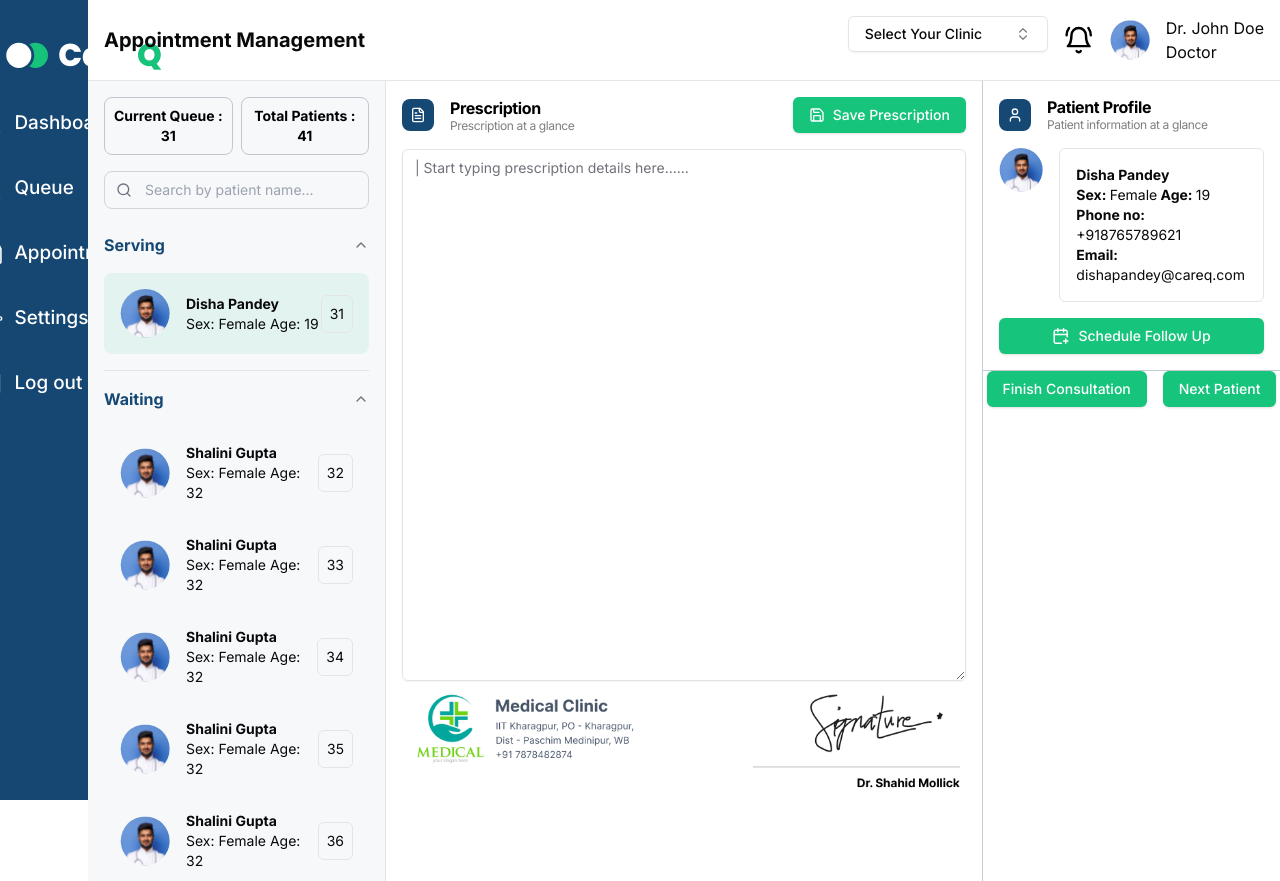
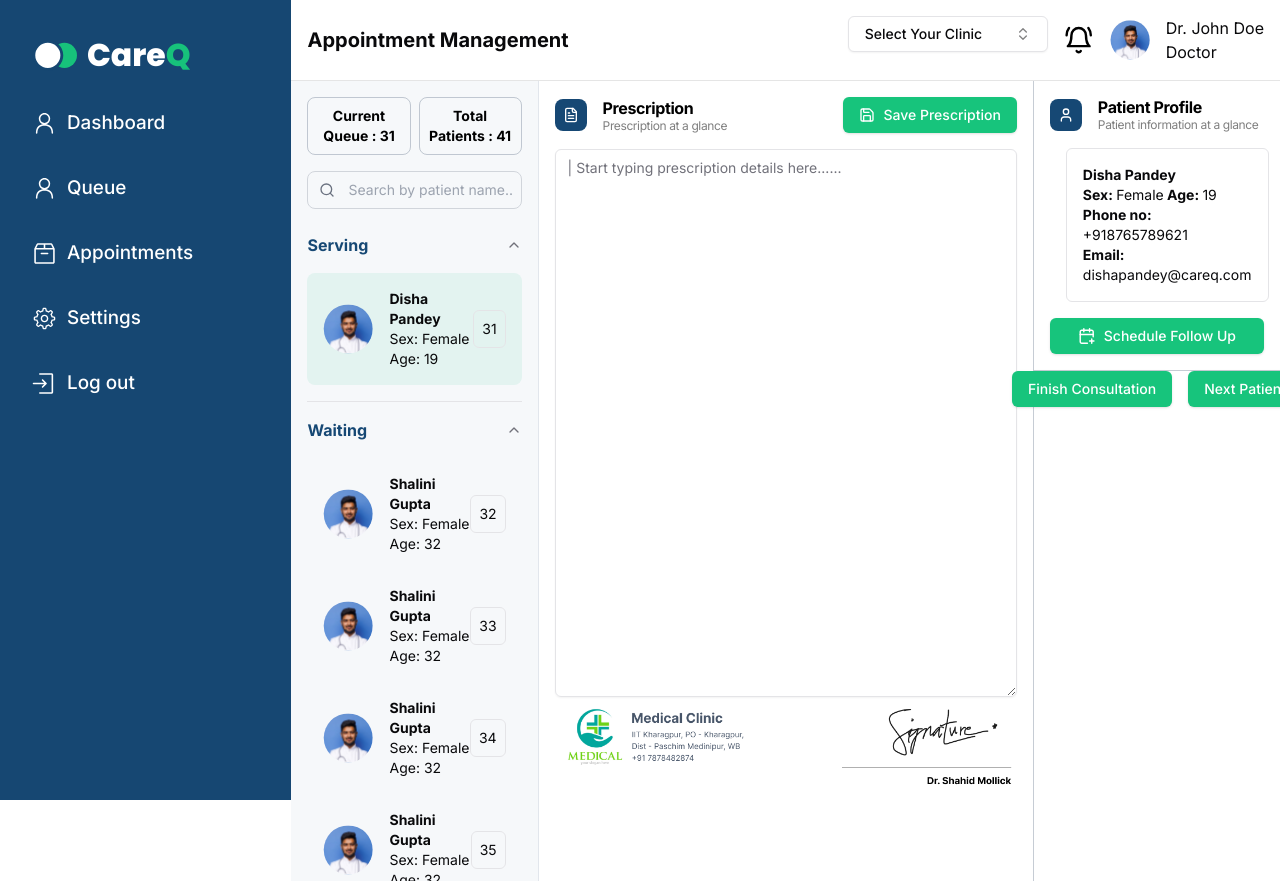
Before and after one commit to ShahidMollick/careq-webapp, a Next.js app: page /appointment in a window 1280 px wide. Built offline with nearby package versions, Linux system fonts and the light colour scheme.

Commit message:
Update page.css

```diff
--- a/src/app/appointment/page.css
+++ b/src/app/appointment/page.css
@@ -5,14 +5,15 @@
   width: 100%;
 }
 .left-menu {
-  width: 5.5rem;
+  width: 23rem;
   height: 100%;
   background-color: #164772;
   display: flex;
   flex-direction: column;
   gap: 2rem;
-  align-items: center;
+  align-items: flex-start;
   padding-top: 2rem;
+  padding-left: 2rem;
 }
 .logo-icon {
   margin-bottom: 2rem;
```
